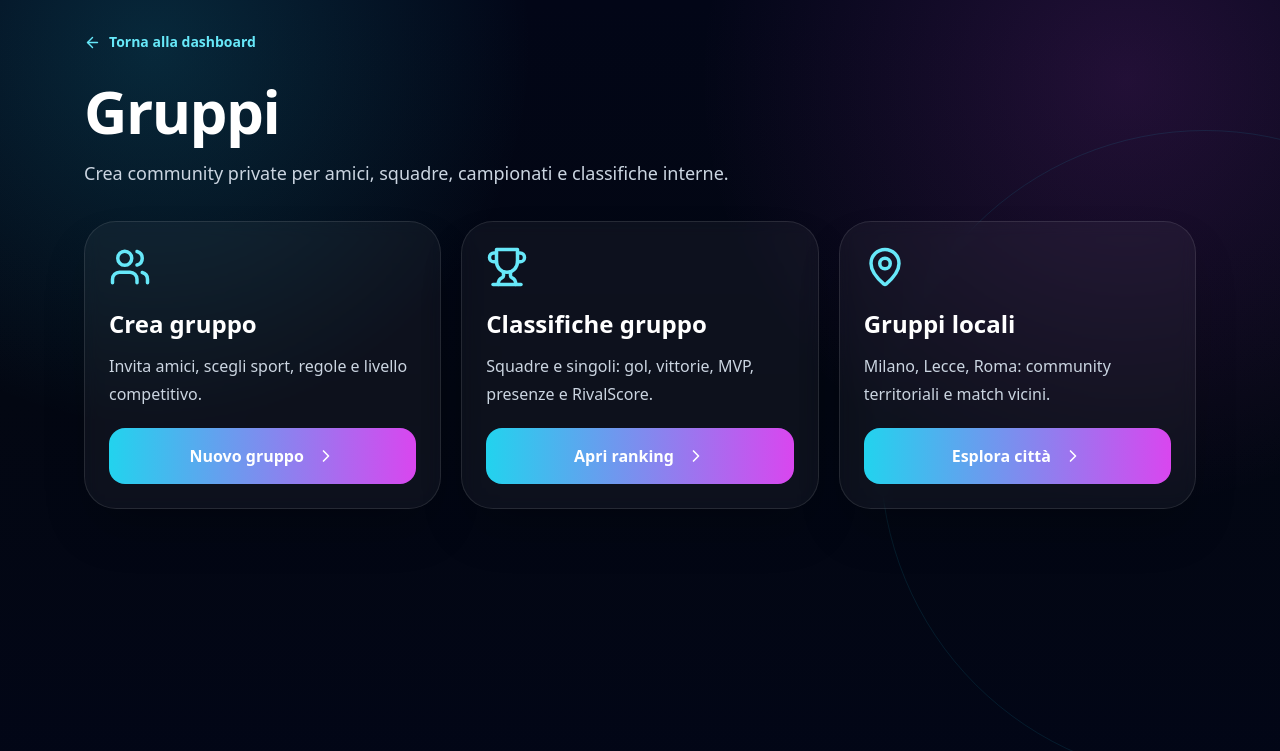
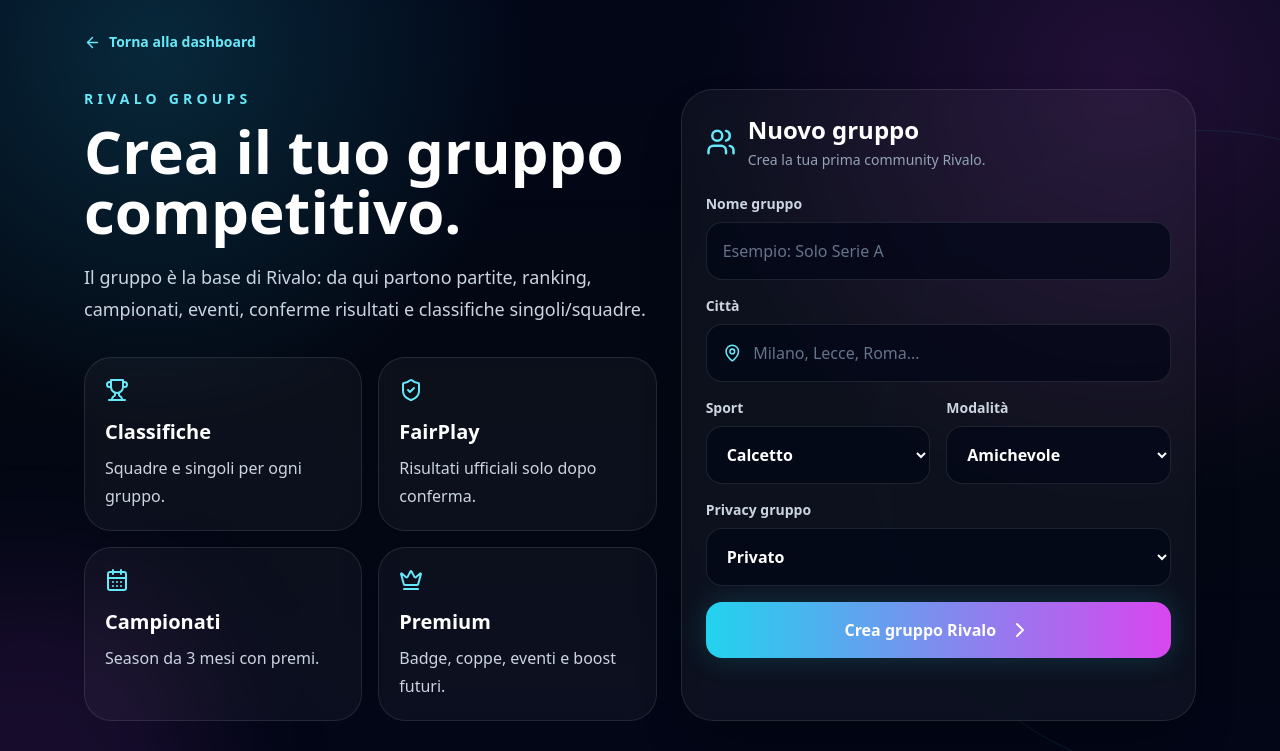
Before and after one commit to RivaloApp/rivalo-app, a Next.js app: page /groups in a window 1280 px wide. Shown: the top 751 px of the page. Built offline with nearby package versions, Linux system fonts and the light colour scheme; no server answers; sample sign-in values are in the browser's storage.

Commit message:
Update page.tsx

```diff
--- a/app/groups/page.tsx
+++ b/app/groups/page.tsx
@@ -1,67 +1,253 @@
 "use client";
 
+import { useEffect, useState } from "react";
 import Link from "next/link";
+import { onAuthStateChanged, User } from "firebase/auth";
+import { addDoc, collection, serverTimestamp } from "firebase/firestore";
+import { auth, db } from "../../lib/firebase";
 import {
   ArrowLeft,
   CalendarDays,
   ChevronRight,
+  Crown,
   MapPin,
-  Plus,
-  Search,
   ShieldCheck,
   Trophy,
   Users,
-  Zap,
 } from "lucide-react";
+
+export default function GroupsPage() {
+  const [user, setUser] = useState<User | null>(null);
+  const [groupName, setGroupName] = useState("");
+  const [city, setCity] = useState("");
+  const [sport, setSport] = useState("calcetto");
+  const [mode, setMode] = useState("amichevole");
+  const [privacy, setPrivacy] = useState("privato");
+  const [saving, setSaving] = useState(false);
+  const [message, setMessage] = useState("");
+
+  useEffect(() => {
+    const unsubscribe = onAuthStateChanged(auth, (currentUser) => {
+      if (!currentUser) {
+        window.location.href = "/login";
+        return;
+      }
+
+      setUser(currentUser);
+    });
+
+    return () => unsubscribe();
+  }, []);
+
+  async function createGroup(e: React.FormEvent) {
+    e.preventDefault();
+
+    if (!user) return;
+
+    setSaving(true);
+    setMessage("");
+
+    try {
+      await addDoc(collection(db, "groups"), {
+        name: groupName,
+        city,
+        sport,
+        mode,
+        privacy,
+        ownerId: user.uid,
+        members: [user.uid],
+        admins: [user.uid],
+        createdAt: serverTimestamp(),
+        rankingEnabled: true,
+        fairPlayEnabled: true,
+        seasonActive: false,
+        premiumPlan: "free",
+      });
+
+      setGroupName("");
+      setCity("");
+      setSport("calcetto");
+      setMode("amichevole");
+      setPrivacy("privato");
+      setMessage("Gruppo creato. Ora potrai usarlo per partite, ranking e campionati.");
+    } catch {
+      setMessage("Errore durante la creazione del gruppo.");
+    } finally {
+      setSaving(false);
+    }
+  }
+
+  return (
+    <main className="min-h-screen bg-[#020617] text-white">
+      <Background />
+
+      <section className="relative z-10 mx-auto max-w-6xl px-5 py-8">
+        <Link href="/dashboard" className="inline-flex items-center gap-2 text-sm font-black text-cyan-300">
+          <ArrowLeft size={17} />
+          Torna alla dashboard
+        </Link>
+
+        <div className="mt-8 grid gap-6 lg:grid-cols-[1fr_.9fr]">
+          <div>
+            <div className="text-sm font-black uppercase tracking-[.3em] text-cyan-300">
+              Rivalo Groups
+            </div>
+
+            <h1 className="mt-3 text-5xl font-black leading-tight md:text-6xl">
+              Crea il tuo gruppo competitivo.
+            </h1>
+
+            <p className="mt-5 max-w-2xl text-lg leading-8 text-slate-300">
+              Il gruppo è la base di Rivalo: da qui partono partite, ranking,
+              campionati, eventi, conferme risultati e classifiche singoli/squadre.
+            </p>
+
+            <div className="mt-8 grid gap-4 sm:grid-cols-2">
+              <Feature icon={<Trophy />} title="Classifiche" text="Squadre e singoli per ogni gruppo." />
+              <Feature icon={<ShieldCheck />} title="FairPlay" text="Risultati ufficiali solo dopo conferma." />
+              <Feature icon={<CalendarDays />} title="Campionati" text="Season da 3 mesi con premi." />
+              <Feature icon={<Crown />} title="Premium" text="Badge, coppe, eventi e boost futuri." />
+            </div>
+          </div>
+
+          <form onSubmit={createGroup} className="rounded-[2rem] border border-white/10 bg-white/[.045] p-6 shadow-2xl backdrop-blur">
+            <div className="mb-6 flex items-center gap-3">
+              <Users className="text-cyan-300" size={30} />
+              <div>
+                <h2 className="text-2xl font-black">Nuovo gruppo</h2>
+                <p className="mt-1 text-sm text-slate-400">Crea la tua prima community Rivalo.</p>
+              </div>
+            </div>
+
+            <div className="space-y-4">
+              <Field label="Nome gruppo">
+                <input
+                  required
+                  value={groupName}
+                  onChange={(e) => setGroupName(e.target.value)}
+                  placeholder="Esempio: Solo Serie A"
+                  className="w-full bg-transparent outline-none placeholder:text-slate-500"
+                />
+              </Field>
+
+              <Field label="Città">
+                <div className="flex items-center gap-3">
+                  <MapPin className="text-cyan-300" size={20} />
+                  <input
+                    required
+                    value={city}
+                    onChange={(e) => setCity(e.target.value)}
+                    placeholder="Milano, Lecce, Roma..."
+                    className="w-full bg-transparent outline-none placeholder:text-slate-500"
+                  />
+                </div>
+              </Field>
+
+              <div className="grid gap-4 sm:grid-cols-2">
+                <Select label="Sport" value={sport} setValue={setSport}>
+                  <option value="calcetto">Calcetto</option>
+                  <option value="padel">Padel</option>
+                  <option value="tennis">Tennis</option>
+                </Select>
+
+                <Select label="Modalità" value={mode} setValue={setMode}>
+                  <option value="amichevole">Amichevole</option>
+                  <option value="campionato">Campionato</option>
+                  <option value="torneo">Torneo</option>
+                </Select>
+              </div>
+
+              <Select label="Privacy gruppo" value={privacy} setValue={setPrivacy}>
+                <option value="privato">Privato</option>
+                <option value="pubblico">Pubblico</option>
+                <option value="su-invito">Solo su invito</option>
+              </Select>
+
+              {message && (
+                <div className="rounded-2xl border border-white/10 bg-white/[.04] px-4 py-3 text-sm font-bold text-slate-200">
+                  {message}
+                </div>
+              )}
+
+              <button
+                type="submit"
+                disabled={saving}
+                className="group flex w-full items-center justify-center gap-3 rounded-2xl bg-gradient-to-r from-cyan-400 to-fuchsia-500 px-6 py-4 font-black shadow-[0_0_30px_rgba(34,211,238,.18)] disabled:opacity-60"
+              >
+                {saving ? "Creazione..." : "Crea gruppo Rivalo"}
+                <ChevronRight className="transition group-hover:translate-x-1" />
+              </button>
+            </div>
+          </form>
+        </div>
+
+        <div className="mt-8 rounded-[2rem] border border-fuchsia-400/25 bg-fuchsia-500/[.06] p-6">
+          <div className="text-sm font-black uppercase tracking-[.28em] text-fuchsia-300">
+            Monetizzazione futura
+          </div>
+          <h2 className="mt-3 text-3xl font-black">Gruppi premium e campionati con premi</h2>
+          <p className="mt-3 max-w-3xl leading-7 text-slate-300">
+            Da qui potremo aggiungere quote evento, coppe, badge premium, tornei sponsorizzati,
+            campi affiliati e pacchetti per centri sportivi.
+          </p>
+        </div>
+      </section>
+    </main>
+  );
+}
 
 function Background() {
   return (
     <div className="pointer-events-none fixed inset-0">
       <div className="absolute inset-0 bg-[radial-gradient(circle_at_12%_6%,rgba(34,211,238,.17),transparent_28%),radial-gradient(circle_at_88%_10%,rgba(217,70,239,.15),transparent_32%),linear-gradient(180deg,#020617_0%,#030712_50%,#020617_100%)]" />
       <div className="absolute right-[-250px] top-[130px] h-[650px] w-[650px] rounded-full border border-cyan-400/10" />
+      <div className="absolute left-[-150px] bottom-[-140px] h-[360px] w-[360px] rounded-full bg-fuchsia-500/10 blur-3xl" />
     </div>
   );
 }
 
-function PageHeader({ title, subtitle }: { title: string; subtitle: string }) {
+function Field({ label, children }: { label: string; children: React.ReactNode }) {
   return (
-    <header className="mb-8">
-      <Link href="/dashboard" className="inline-flex items-center gap-2 text-sm font-black text-cyan-300">
-        <ArrowLeft size={17} />
-        Torna alla dashboard
-      </Link>
-      <h1 className="mt-6 text-5xl font-black tracking-tight md:text-6xl">{title}</h1>
-      <p className="mt-4 max-w-3xl text-lg leading-8 text-slate-300">{subtitle}</p>
-    </header>
+    <label className="block">
+      <span className="mb-2 block text-sm font-black text-slate-300">{label}</span>
+      <div className="rounded-2xl border border-white/10 bg-[#020617]/70 px-4 py-4">
+        {children}
+      </div>
+    </label>
   );
 }
 
-function Panel({ icon, title, text, button }: { icon: React.ReactNode; title: string; text: string; button: string }) {
+function Select({
+  label,
+  value,
+  setValue,
+  children,
+}: {
+  label: string;
+  value: string;
+  setValue: (value: string) => void;
+  children: React.ReactNode;
+}) {
   return (
-    <div className="rounded-[2rem] border border-white/10 bg-white/[.045] p-6 shadow-2xl backdrop-blur">
+    <label className="block">
+      <span className="mb-2 block text-sm font-black text-slate-300">{label}</span>
+      <select
+        value={value}
+        onChange={(e) => setValue(e.target.value)}
+        className="w-full rounded-2xl border border-white/10 bg-[#020617]/70 px-4 py-4 font-bold outline-none"
+      >
+        {children}
+      </select>
+    </label>
+  );
+}
+
+function Feature({ icon, title, text }: { icon: React.ReactNode; title: string; text: string }) {
+  return (
+    <div className="rounded-[1.7rem] border border-white/10 bg-white/[.04] p-5 backdrop-blur">
       <div className="text-cyan-300">{icon}</div>
-      <h2 className="mt-5 text-2xl font-black">{title}</h2>
-      <p className="mt-3 leading-7 text-slate-300">{text}</p>
-      <button className="mt-5 flex w-full items-center justify-center gap-3 rounded-2xl bg-gradient-to-r from-cyan-400 to-fuchsia-500 px-6 py-4 font-black">
-        {button}
-        <ChevronRight size={20} />
-      </button>
+      <h3 className="mt-4 text-xl font-black">{title}</h3>
+      <p className="mt-2 leading-7 text-slate-300">{text}</p>
     </div>
   );
 }
-
-export default function GroupsPage() {
-  return (
-    <main className="min-h-screen bg-[#020617] text-white">
-      <Background />
-      <section className="relative z-10 mx-auto max-w-6xl px-5 py-8">
-        <PageHeader title="Gruppi" subtitle="Crea community private per amici, squadre, campionati e classifiche interne." />
-        <div className="grid gap-5 lg:grid-cols-3">
-          <Panel icon={<Users size={42} />} title="Crea gruppo" text="Invita amici, scegli sport, regole e livello competitivo." button="Nuovo gruppo" />
-          <Panel icon={<Trophy size={42} />} title="Classifiche gruppo" text="Squadre e singoli: gol, vittorie, MVP, presenze e RivalScore." button="Apri ranking" />
-          <Panel icon={<MapPin size={42} />} title="Gruppi locali" text="Milano, Lecce, Roma: community territoriali e match vicini." button="Esplora città" />
-        </div>
-      </section>
-    </main>
-  );
-}
```
